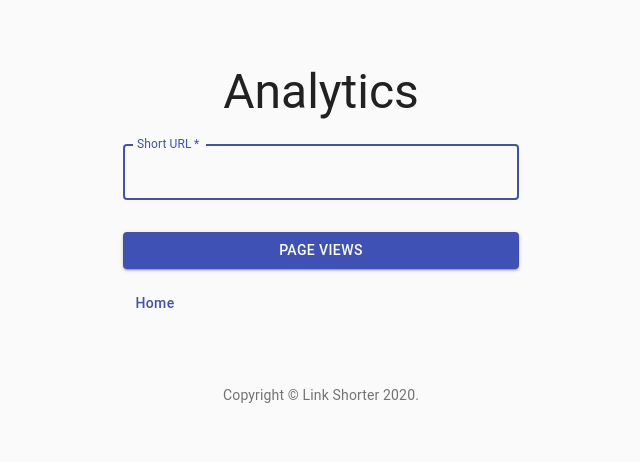
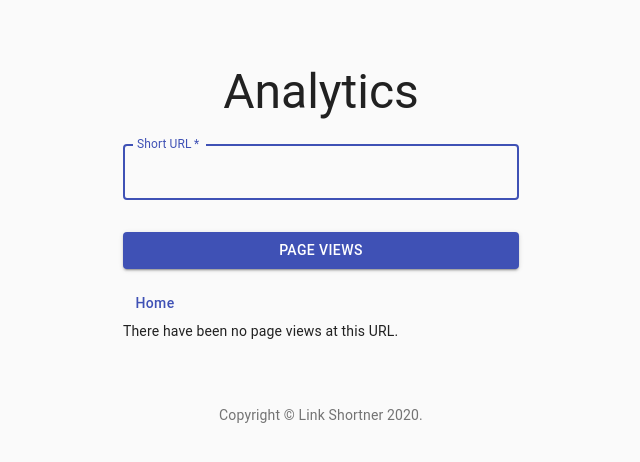
Before and after one commit to HarrisonClark/linkshorter, a React (Create React App) app: page /analytics in a window 1280 px wide. Shown: the top 462 px of the page, without its empty margins (319-959 px from the left). Built offline with nearby package versions, Linux system fonts and the light colour scheme.

Commit message:
fixed url input on analytics page

```diff
--- a/src/Analytics.js
+++ b/src/Analytics.js
@@ -15,7 +15,7 @@ function Copyright() {
     <Typography variant="body2" color="textSecondary" align="center">
       {"Copyright © "}
       <Link color="inherit" href="https://material-ui.com/">
-        Link Shorter
+        Link Shortner
       </Link>{" "}
       {new Date().getFullYear()}
       {"."}
@@ -70,7 +70,7 @@ export default function Analytics() {
   function PageHits(e) {
     console.log(e)
     e.preventDefault();
-    fetch("/api/info/" + shortURL)
+    fetch("/api/info/" + shortURL.substring(15,))
       .then((res) =>
             res.json())
       .then((res) => setPageHits(res.pageHits));
@@ -91,7 +91,7 @@ export default function Analytics() {
           </Box>
         );
       } else {
-        return <div></div>;
+        return <div> There have been no page views at this URL. </div>;
       }
   }
 
--- a/src/Home.js
+++ b/src/Home.js
@@ -16,7 +16,7 @@ function Copyright() {
     <Typography variant="body2" color="textSecondary" align="center">
       {"Copyright © "}
       <Link color="inherit" href="https://material-ui.com/">
-        Link Shorter
+        Link Shortner
       </Link>{" "}
       {new Date().getFullYear()}
       {"."}
@@ -130,7 +130,7 @@ export default function Shorten() {
       <CssBaseline />
       <div className={classes.paper}>
         <Typography component="h1" variant="h3">
-          Link Shorter
+          Link Shortner
         </Typography>
         <form className={classes.form} onSubmit={ShortenURL}>
           <TextField
```
